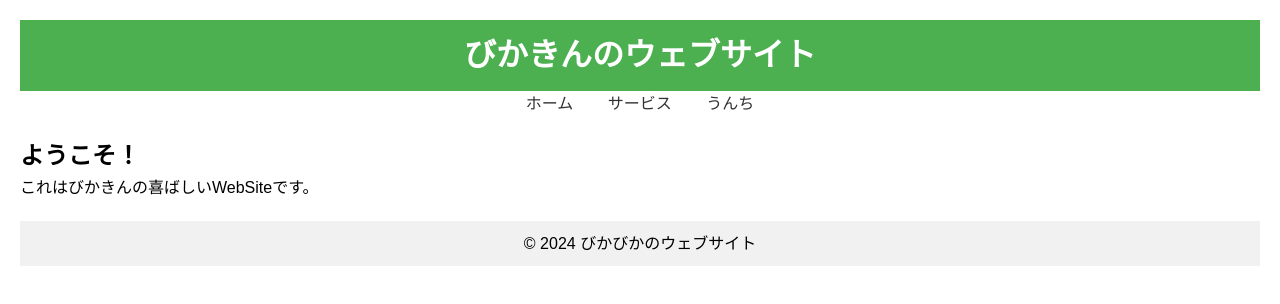
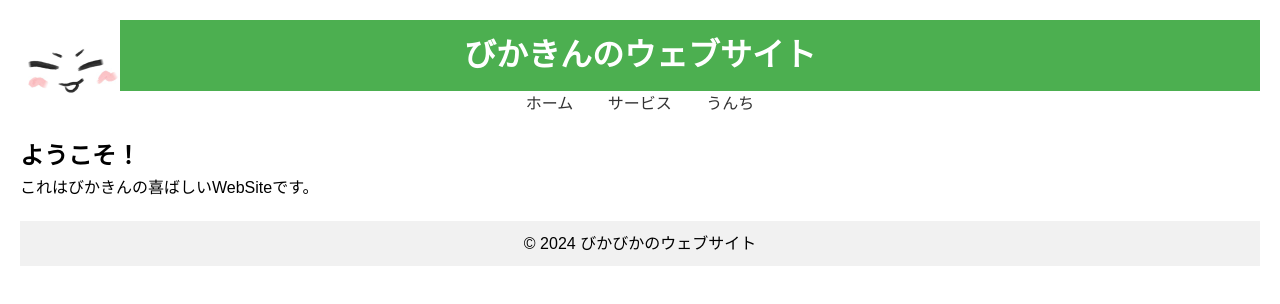
Before and after one commit to ogawa387/Bikakin-Website, a plain HTML site: page index.html in a window 1280 px wide. Drawn offline with Linux system fonts and the light colour scheme.

Commit message:
Update homepage layout

```diff
--- a/index.html
+++ b/index.html
@@ -8,7 +8,7 @@
     <link rel="stylesheet" href="style.css"> <!-- CSSファイルへのリンクを追加 -->
 </head>
 <body>
-    <header>
+    <header class="image-before">
         <h1>びかきんのウェブサイト</h1>
     </header>
     <nav>
```
